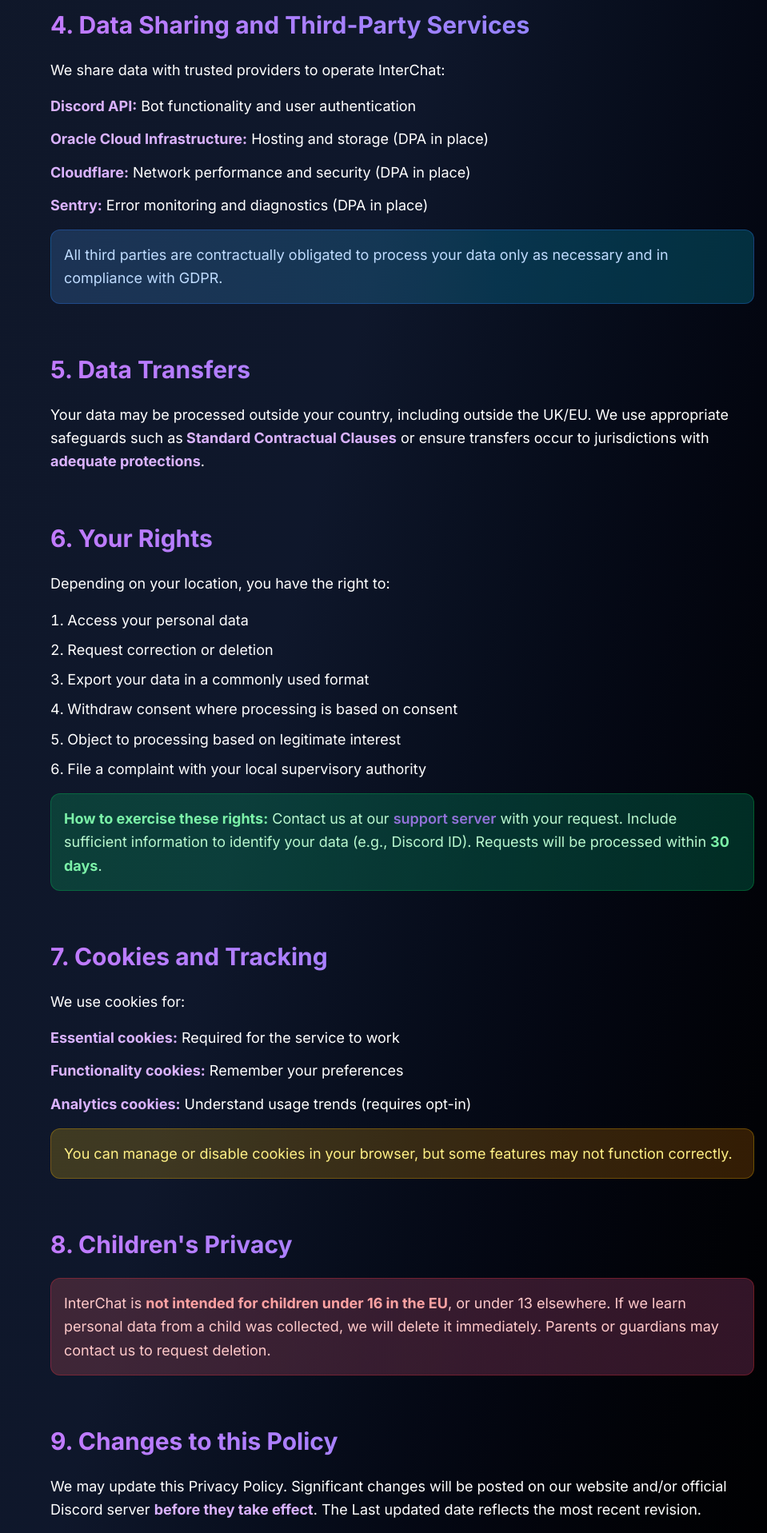
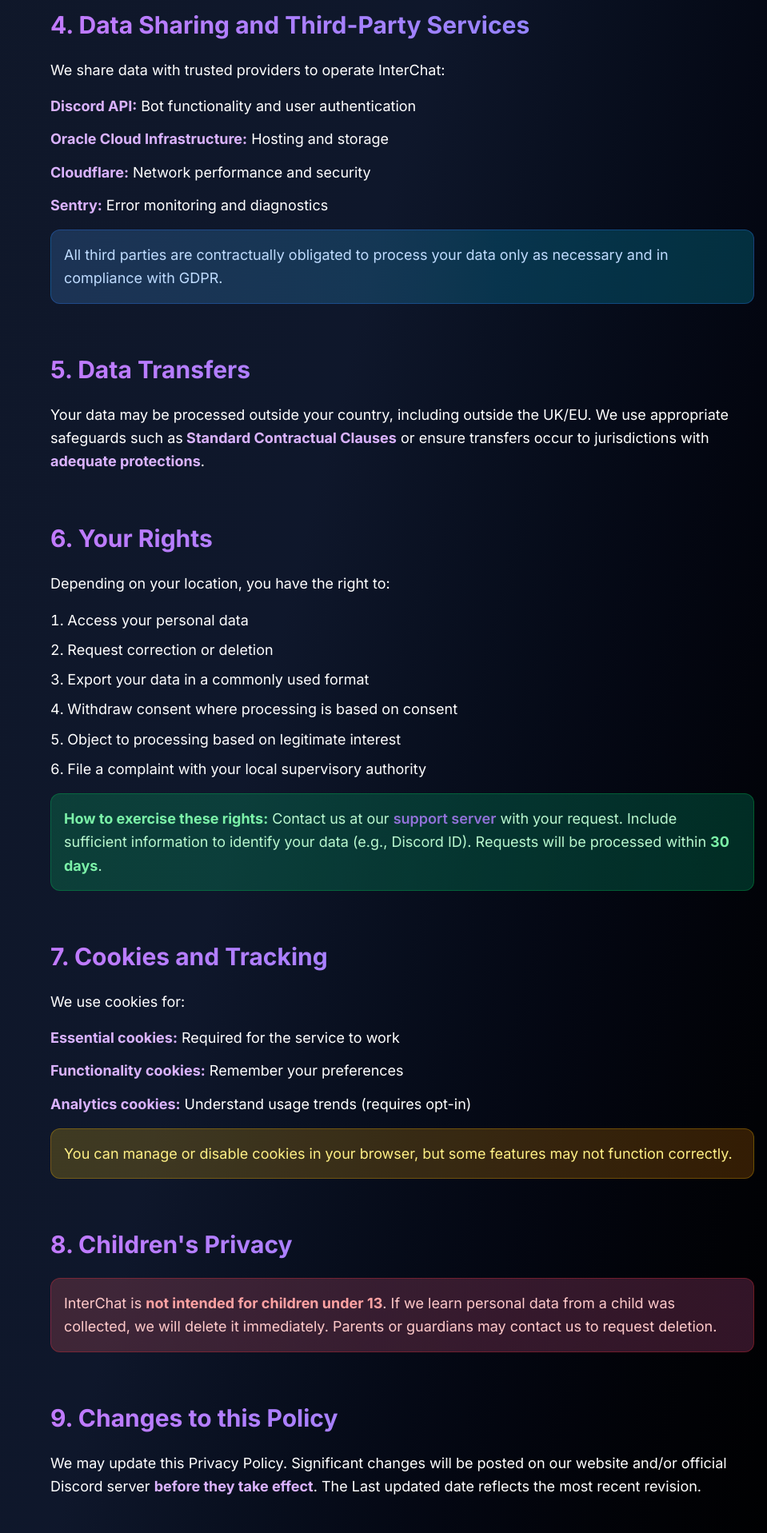
Before and after one commit to dev-737/dashboard, a Next.js app: page /privacy in a window 1280 px wide. Shown: the part 1640-3557 px from the top of the page at 80% size, without its empty margins (321-1280 px from the left). Built offline with nearby package versions, Linux system fonts and the light colour scheme; no server answers.

Commit message:
update pp

```diff
--- a/src/app/privacy/page.tsx
+++ b/src/app/privacy/page.tsx
@@ -259,17 +259,17 @@
                           <strong className="text-purple-300">
                             Oracle Cloud Infrastructure:
                           </strong>{' '}
-                          Hosting and storage (DPA in place)
+                          Hosting and storage
                         </li>
                         <li className="transition-colors hover:text-purple-200">
                           <strong className="text-purple-300">
                             Cloudflare:
                           </strong>{' '}
-                          Network performance and security (DPA in place)
+                          Network performance and security
                         </li>
                         <li className="transition-colors hover:text-purple-200">
                           <strong className="text-purple-300">Sentry:</strong>{' '}
-                          Error monitoring and diagnostics (DPA in place)
+                          Error monitoring and diagnostics
                         </li>
                       </ul>
                       <p className="rounded-xl border border-blue-500/30 bg-gradient-to-r from-blue-400/20 to-cyan-400/20 p-4 text-blue-200">
@@ -394,11 +394,11 @@
                       <p className="rounded-xl border border-red-500/30 bg-gradient-to-r from-red-400/20 to-pink-400/20 p-4 text-red-200">
                         InterChat is{' '}
                         <strong className="text-red-300">
-                          not intended for children under 16 in the EU
+                          not intended for children under 13
                         </strong>
-                        , or under 13 elsewhere. If we learn personal data from
-                        a child was collected, we will delete it immediately.
-                        Parents or guardians may contact us to request deletion.
+                        . If we learn personal data from a child was collected,
+                        we will delete it immediately. Parents or guardians may
+                        contact us to request deletion.
                       </p>
                     </div>
                   </section>
```
